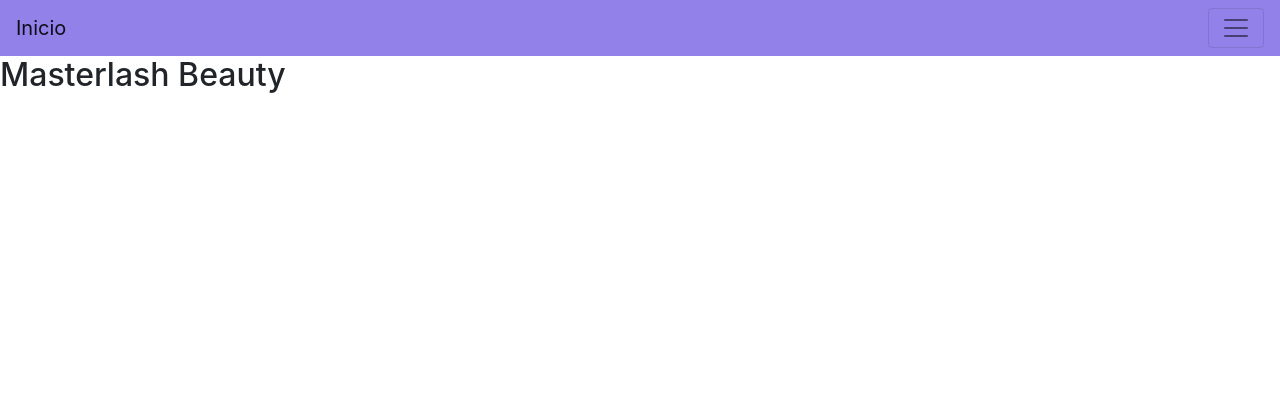
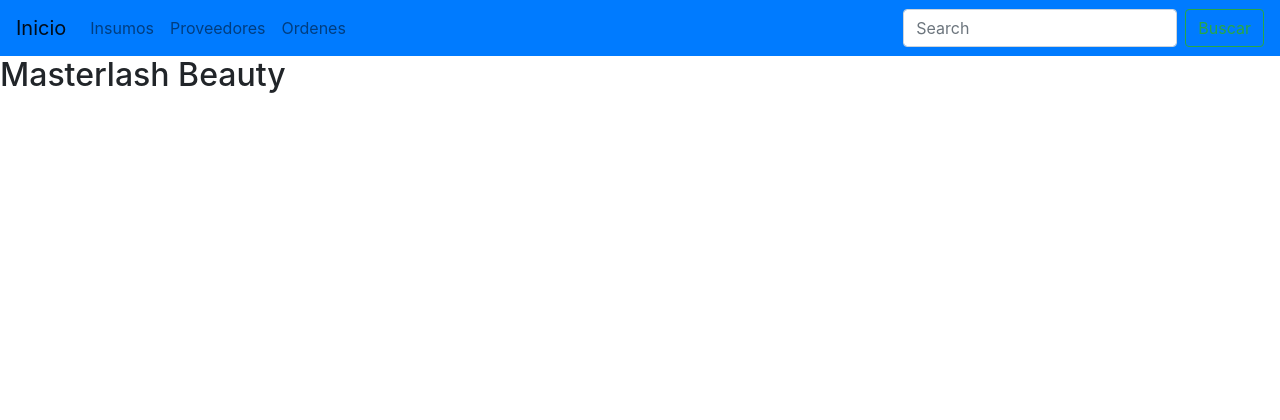
Before and after one commit to Vlry777/WEB_PROJECT, a Django app: page / in a window 1280 px wide. Shown: the top 420 px of the page. Run offline with Django 4.2, Linux system fonts and the light colour scheme.

Commit message:
reedme update

```diff
--- a/templates/base.html
+++ b/templates/base.html
@@ -12,14 +12,15 @@
 
 <body>
     <header>
-        <nav class="navbar navbar-light" style="background-color: #9181e8;">
+        <nav class="navbar navbar-expand-lg navbar-light bg-primary">
             <a class="navbar-brand" href="/">Inicio</a>
-            <button class="navbar-toggler" type="button" data-toggle="collapse" data-target="#navbarSupportedContent"
-                aria-controls="navbarSupportedContent" aria-expanded="false" aria-label="Toggle navigation">
-                <span class="navbar-toggler-icon"></span>
+            <button class="navbar-toggler" type="button" data-toggle="collapse" data-target="#navbarSupportedContent" aria-controls="navbarSupportedContent" aria-expanded="false" aria-label="Toggle navigation">
+              <span class="navbar-toggler-icon"></span>
             </button>
+
             <div class="collapse navbar-collapse" id="navbarSupportedContent">
-                <ul class="navbar-nav mr-auto">
+              <ul class="navbar-nav mr-auto">
+                <li class="nav-item active">
                     <li class="nav-item">
                         <a class="nav-link" href="/supplies/list-supplies/">Insumos</a>
                     </li>
@@ -36,7 +37,7 @@
                 </form>
             </div>
         </nav>
-    </header>
+        </header>
     {% block content %}
 
     {% endblock %}
--- a/templates/providers/providers-list.html
+++ b/templates/providers/providers-list.html
@@ -7,7 +7,7 @@
 {% block content %}
 
     <h1>Listado de proveedores</h1>
-    <h2>Crear nuevo prestador </h2> <a href="/providers/provider-create/" class="btn btn-primary">Crear</a>
+    <h3>Crear nuevo prestador </h3> <a href="/providers/provider-create/" class="btn btn-primary">Crear</a>
 
     {% for provider in object_list %}
 
```
Also changed, not shown: README.md, db.sqlite3.
